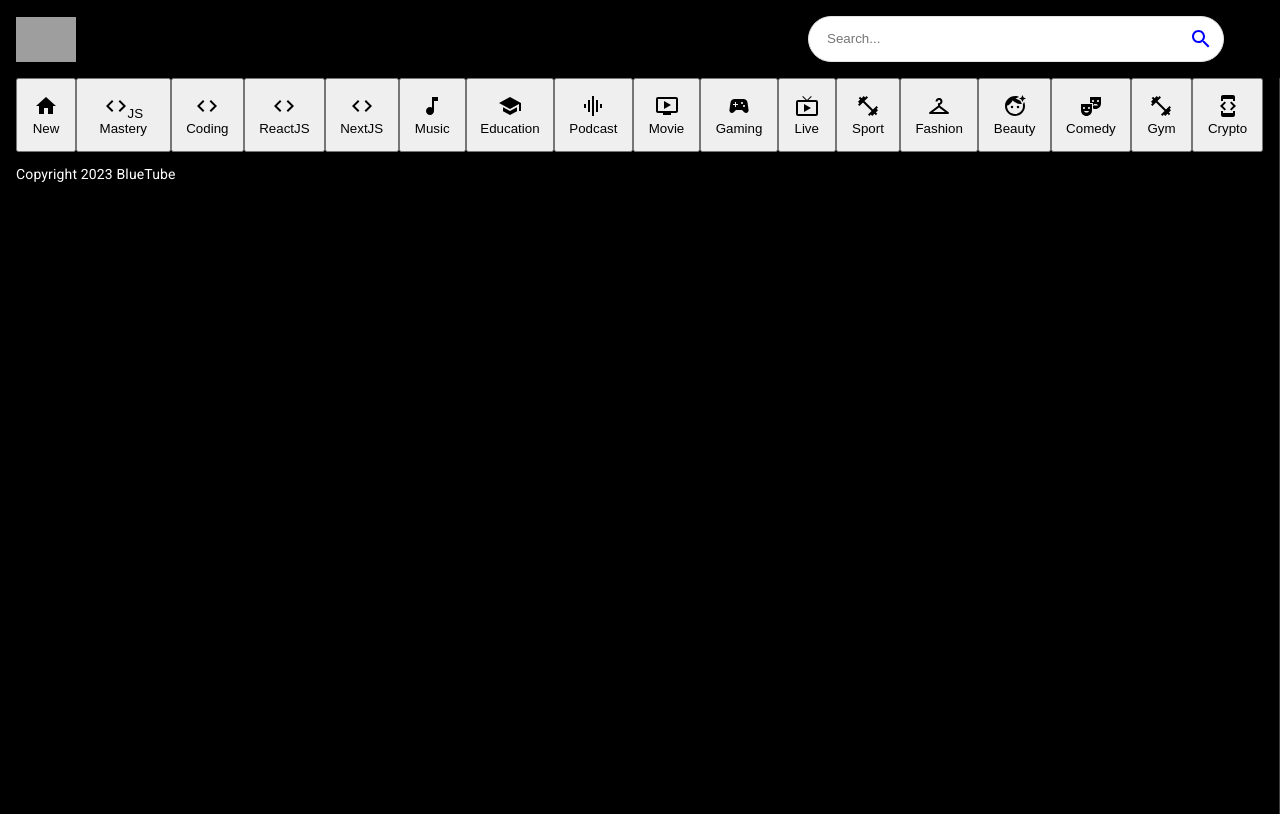
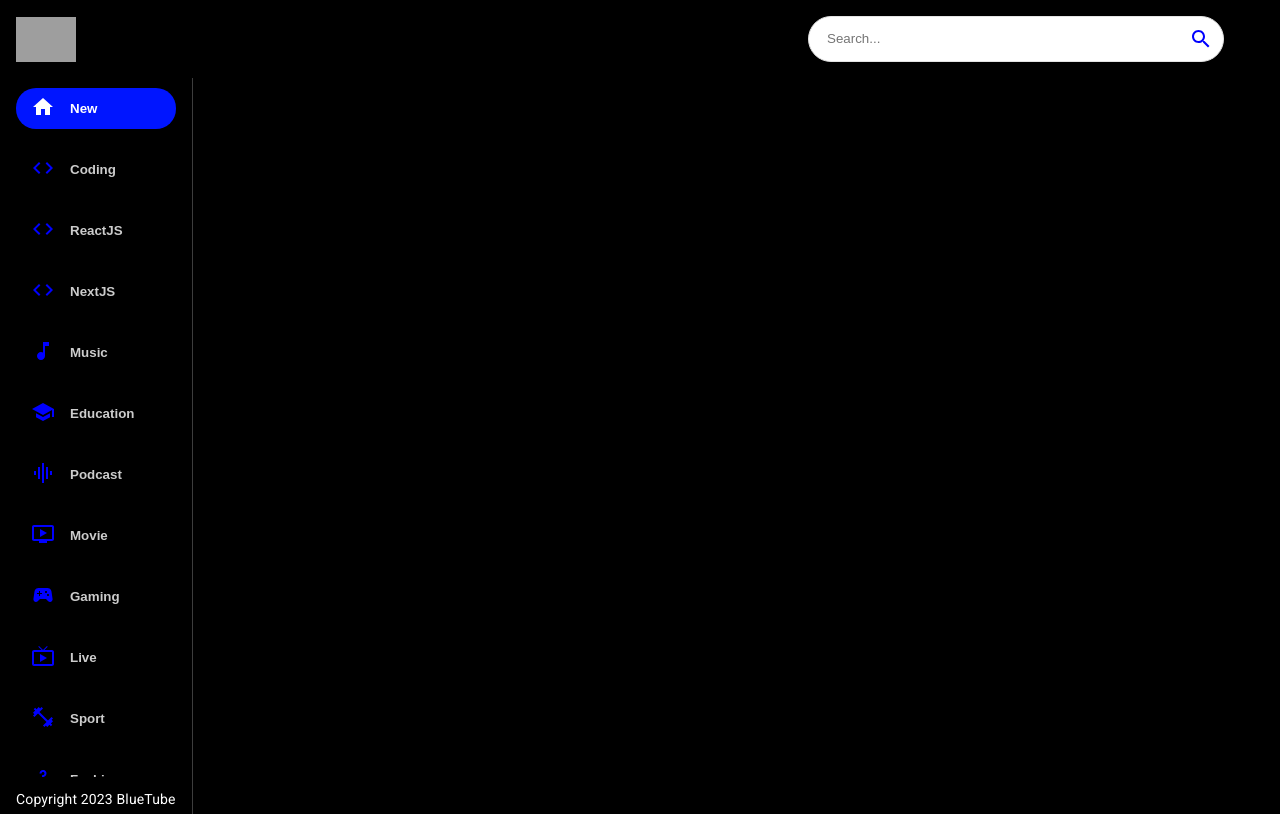
Before and after one commit to Piquant95/BlueTube, a React (Create React App) app: page / in a window 1280 px wide. Built offline with nearby package versions, Linux system fonts and the light colour scheme; grey boxes are pictures that could not be loaded.

Commit message:
stylized sidebar

```diff
--- a/src/components/Feed.jsx
+++ b/src/components/Feed.jsx
@@ -7,7 +7,7 @@ const Feed = () => {
     <Stack sx={{ flexDirection: { sx:
     "column", md: "row" } }}>
       <Box sx={{ height: { sx: 'auto', md:
-      '92vh' }, borderRight: '1px solid #3d3d3d', px: { sx: 0, md: 2 }}}>
+      '92vh', }, borderRight: '1px solid #3d3d3d', px: { sx: 0, md: 2 }}}>
         <Sidebar />
 
         <Typography className='copyright'
--- a/src/components/Sidebar.jsx
+++ b/src/components/Sidebar.jsx
@@ -1,20 +1,28 @@
 import { Stack } from "@mui/material";
 
 import { categories } from "../utils/constants";
+
+const selectedCategory = 'New';
 
 const Sidebar = () => (
   <Stack
     direction="row"
     sx={{
       overflowY: "auto",
-      height: { sx: "auto", md: "10%" },
-      flexDirection: { md: "row" },
+      height: { sx: "auto", md: "95%" },
+      flexDirection: { md: "column" },
     }}
   >
     {categories.map((category) => (
-      <button>
-        <span>{category.icon}</span>
-        <span>{category.name}</span>
+      <button
+        className="category-btn"
+        style={{
+            background: category.name === selectedCategory && '#0015ff', color: 'white'
+        }}
+        key={category.name}
+      >
+        <span style={{ color: category.name === selectedCategory ? 'white' : 'blue', marginRight: '15px' }}>{category.icon}</span>
+        <span style={{ opacity: category.name === selectedCategory ? '1' : '0.8'}}>{category.name}</span>
       </button>
     ))}
   </Stack>
--- a/src/index.css
+++ b/src/index.css
@@ -26,7 +26,7 @@ a {
 }
 
 .category-btn:hover {
-  background-color: #FC1503 !important;
+  background-color: #0015ff !important;
   color: white !important;
 }
 
--- a/src/utils/constants.js
+++ b/src/utils/constants.js
@@ -16,7 +16,6 @@ export const logo = 'https://i.imgur.com/ZkCcZiX.png';
 
 export const categories = [
   { name: 'New', icon: <HomeIcon />, },
-  { name: 'JS Mastery', icon: <CodeIcon />, },
   { name: 'Coding', icon: <CodeIcon />, },
   { name: 'ReactJS', icon: <CodeIcon />, },
   { name: 'NextJS', icon: <CodeIcon />, },
```
